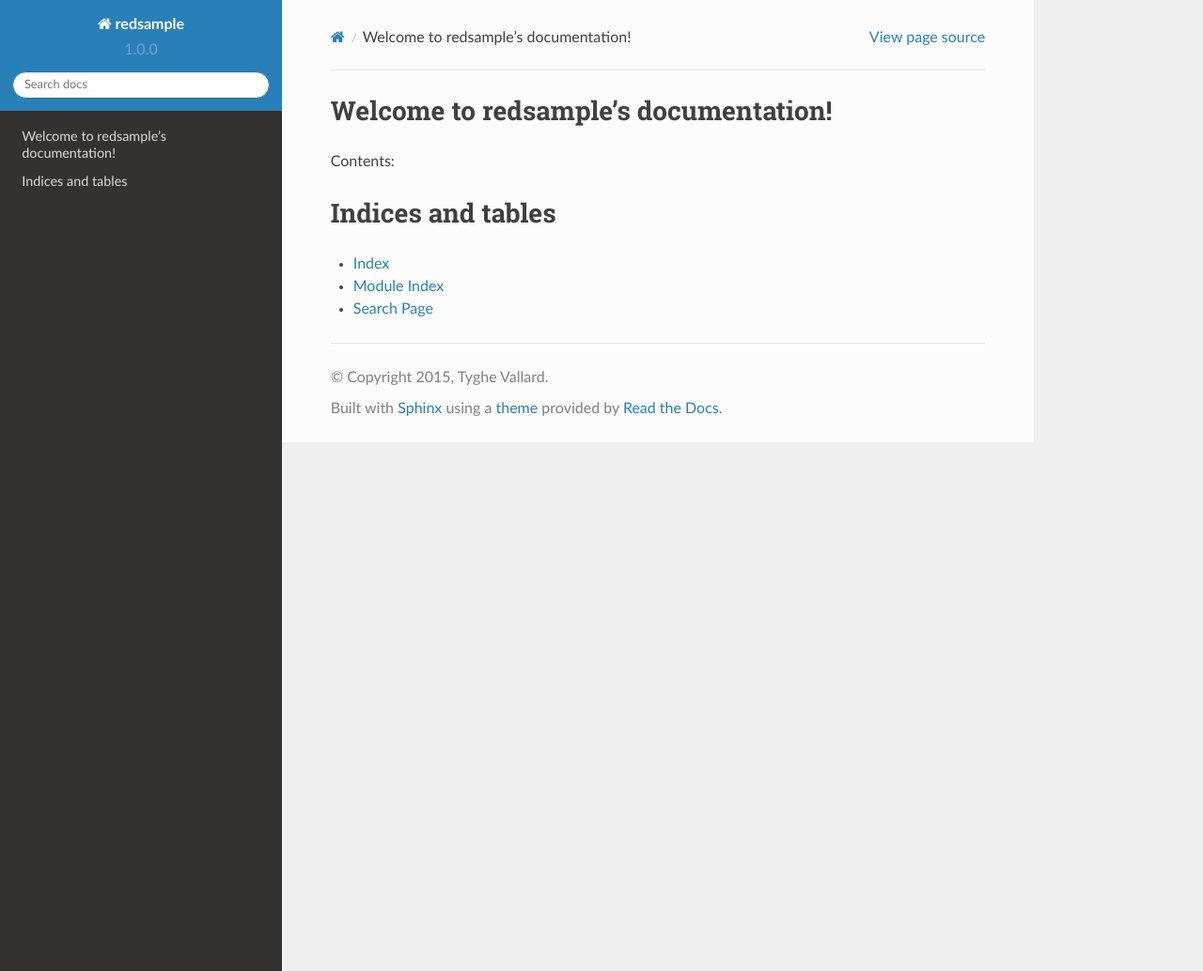
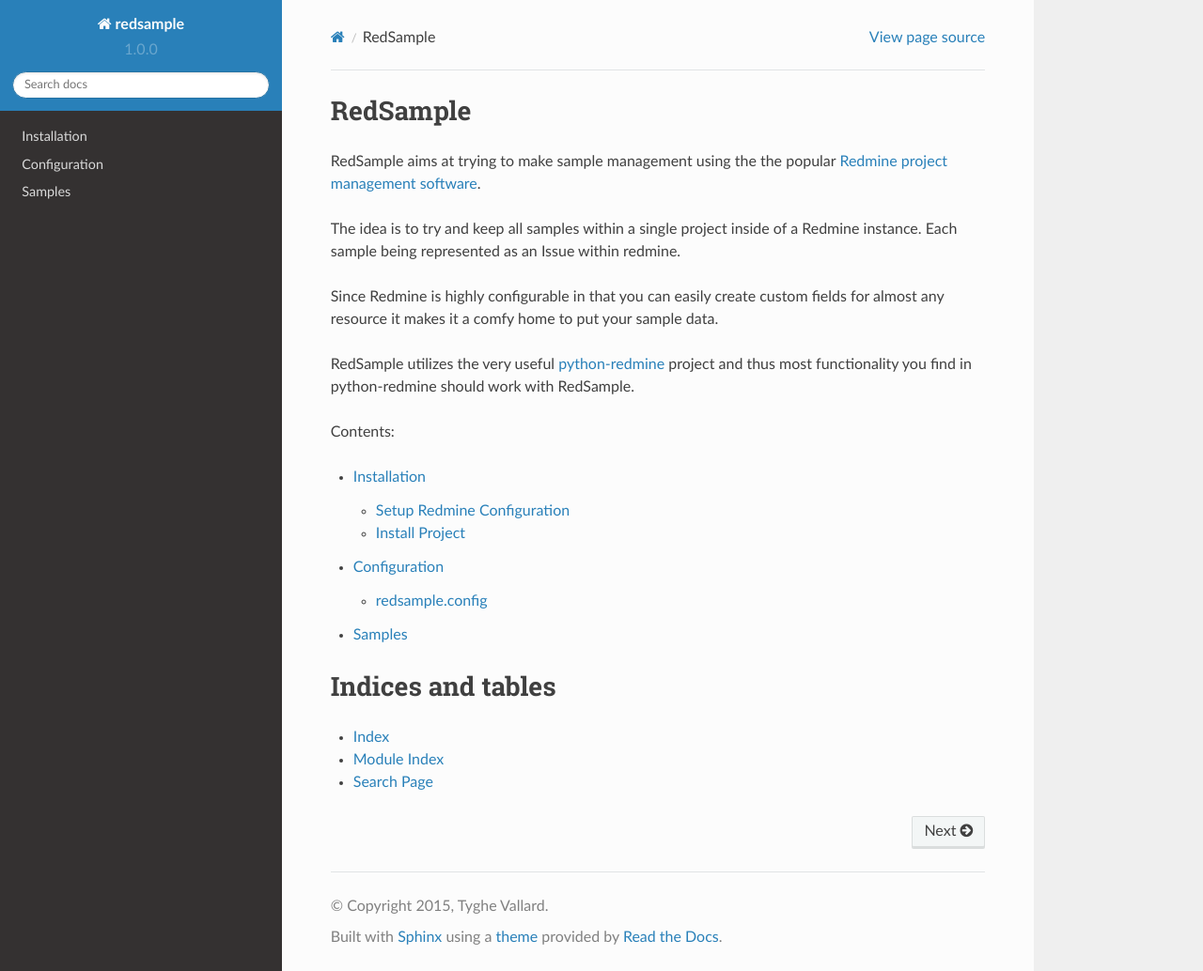
Before and after one commit to necrolyte2/redsample, a Sphinx documentation site: the page built from docs/index.rst, in a window 1280 px wide and 1034 px high. Shown: the whole window at 94% size. Built offline with Sphinx 7.4.7 and the Read the Docs theme 2.0.0, drawn with Linux system fonts in a browser that asks for light colours.

Commit message:
initial docs

```diff
--- a/docs/index.rst
+++ b/docs/index.rst
@@ -3,15 +3,30 @@
    You can adapt this file completely to your liking, but it should at least
    contain the root `toctree` directive.
 
-Welcome to redsample's documentation!
-=====================================
+RedSample
+=========
+
+RedSample aims at trying to make sample management using the the popular
+`Redmine project management software <https://www.redmine.org>`_.
+
+The idea is to try and keep all samples within a single project inside of a Redmine
+instance. Each sample being represented as an Issue within redmine.
+
+Since Redmine is highly configurable in that you can easily create custom fields
+for almost any resource it makes it a comfy home to put your sample data.
+
+RedSample utilizes the very useful `python-redmine <https://pypi.python.org/pypi/python-redmine>`_
+project and thus most functionality you find in python-redmine should work with
+RedSample.
 
 Contents:
 
 .. toctree::
-   :maxdepth: 2
+    :maxdepth: 2
 
-
+    installation
+    configuration
+    samples
 
 Indices and tables
 ==================
--- /dev/null
+++ b/docs/samples.rst
@@ -0,0 +1,3 @@
+=======
+Samples
+=======
```
Also changed, not shown: docs/configuration.rst (added, +18 -0 lines), docs/installation.rst (added, +35 -0 lines).
